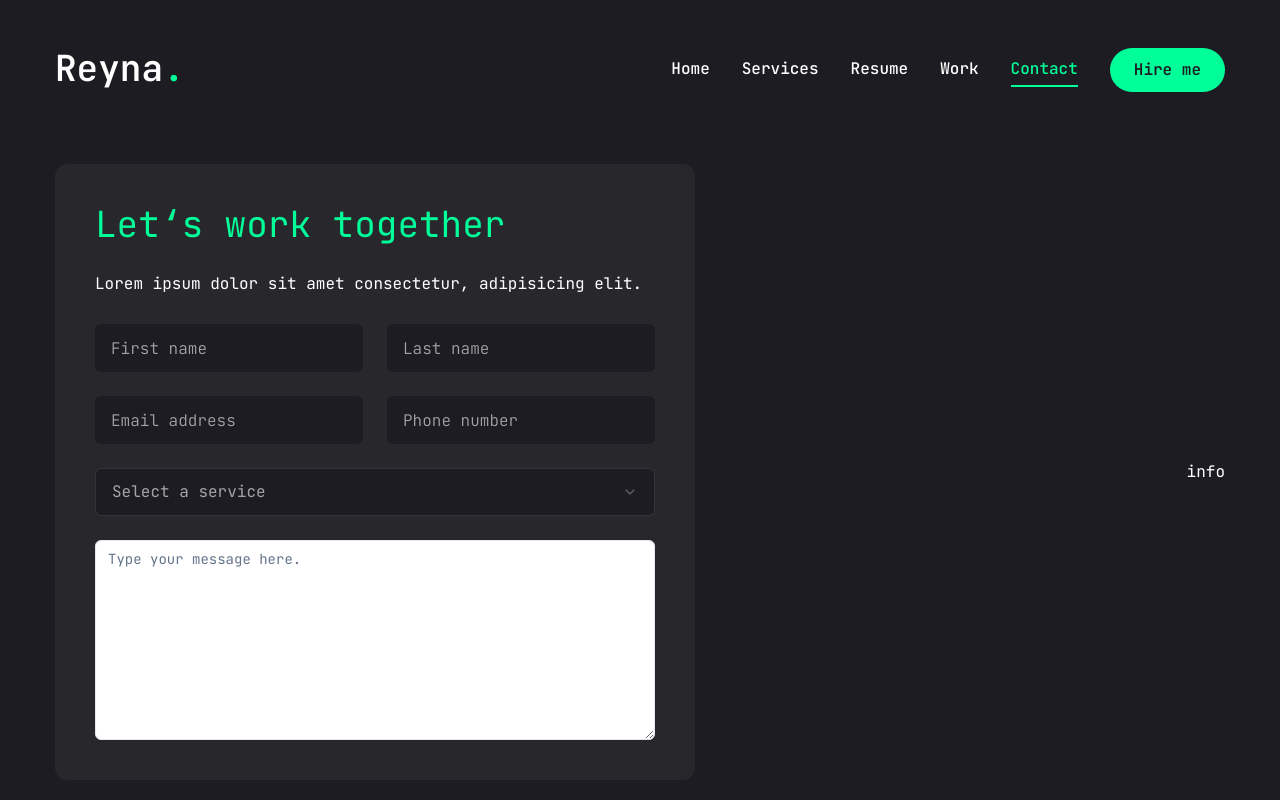
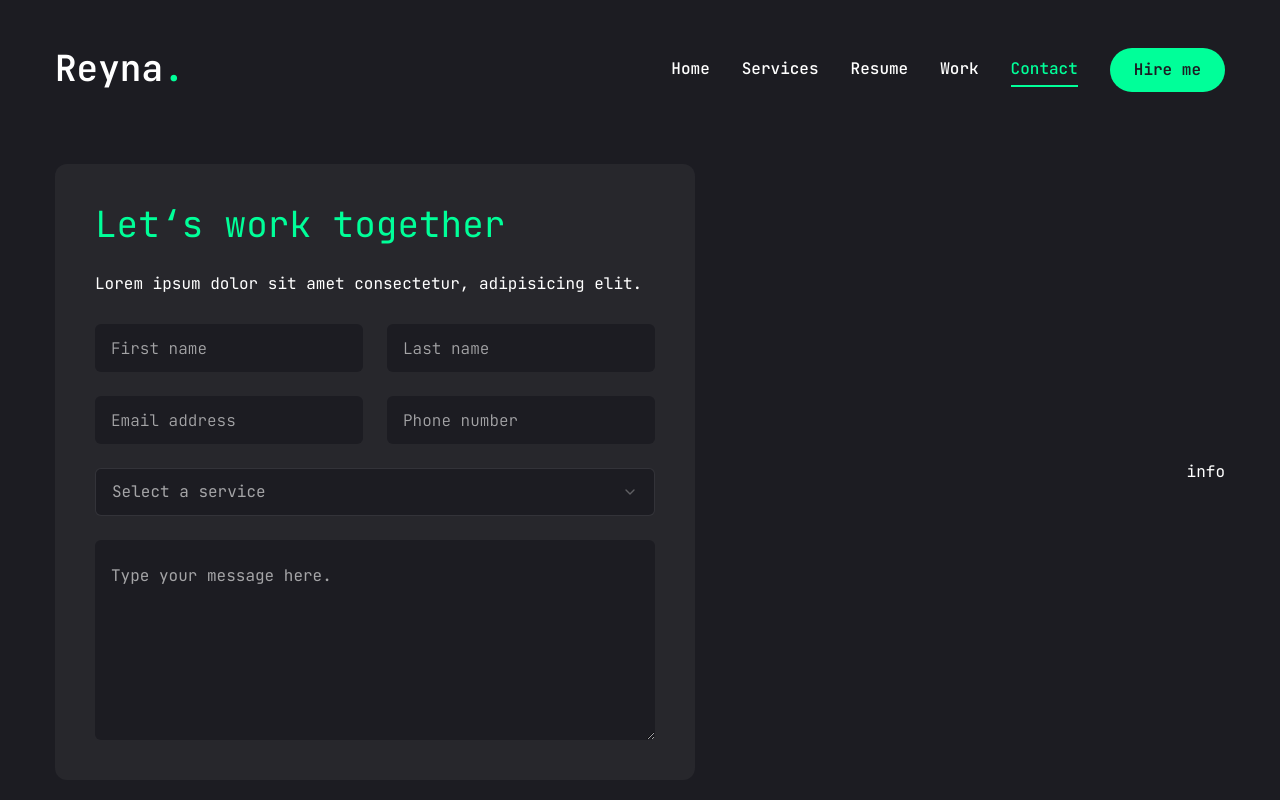
Before and after one commit to reynaroma/reyna-portfolio, a Next.js app: page /contact in a window 1280 px wide. Built offline with nearby package versions, Linux system fonts and the light colour scheme.

Commit message:
Modify the default style of the textarea

```diff
--- a/components/ui/textarea.jsx
+++ b/components/ui/textarea.jsx
@@ -6,7 +6,7 @@ const Textarea = React.forwardRef(({ className, ...props }, ref) => {
   return (
     (<textarea
       className={cn(
-        "flex min-h-[80px] w-full rounded-md border border-slate-200 bg-white px-3 py-2 text-sm ring-offset-white placeholder:text-slate-500 focus-visible:outline-none focus-visible:ring-2 focus-visible:ring-slate-950 focus-visible:ring-offset-2 disabled:cursor-not-allowed disabled:opacity-50 dark:border-slate-800 dark:bg-slate-950 dark:ring-offset-slate-950 dark:placeholder:text-slate-400 dark:focus-visible:ring-slate-300",
+        "flex min-h[80px] w-full rounded-md border-white/10 bg-primary px-4 py-5 placeholder:text-white/60 focus-visible:outline focus-visible:ring-1 focus-visible:ring-accent focus-visible:ring-offset-0 disabled:cursor-not-allowed disabled:opacity-50",
         className
       )}
       ref={ref}
```
